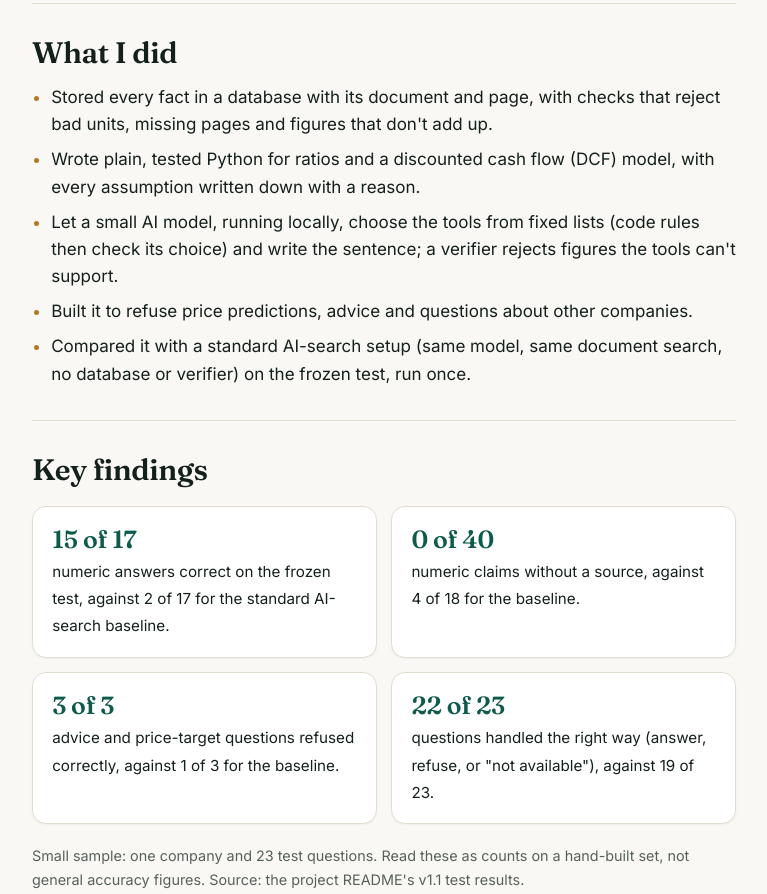
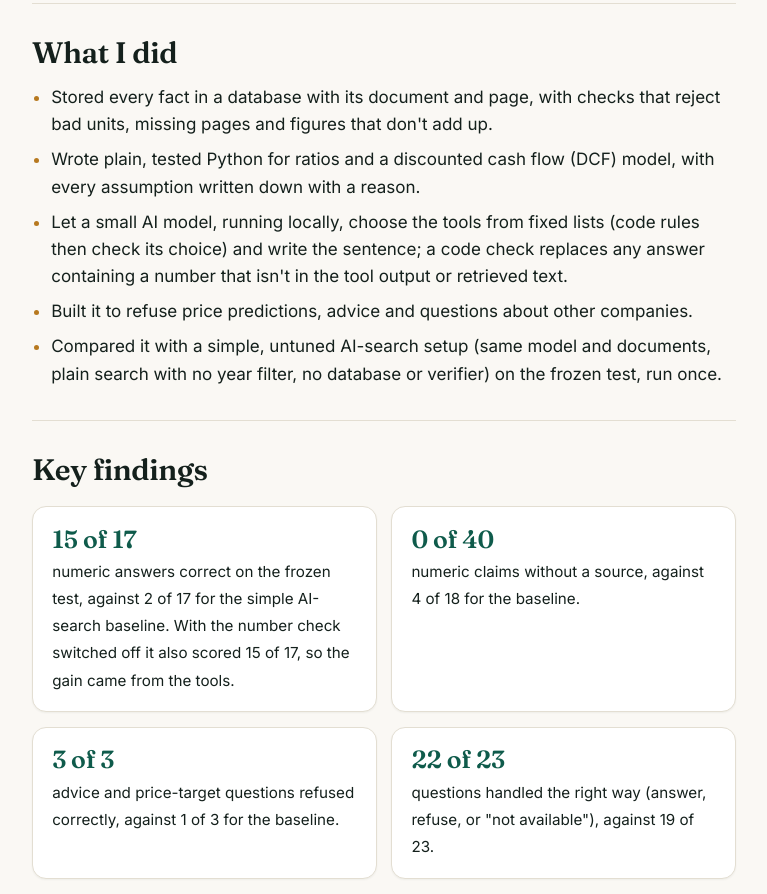
Before and after one commit to aradhyachandra/aradhyachandra.github.io, a plain HTML site: page projects/tcs-research-assistant.html in a window 1280 px wide. Shown: the part 1417-2311 px from the top of the page, without its empty margins (332-1099 px from the left). Drawn offline with Linux system fonts and the light colour scheme.

Commit message:
TCS page: simple baseline, what the number check does and doesn't catch, ablation result; update resume PDF

```diff
--- a/projects/tcs-research-assistant.html
+++ b/projects/tcs-research-assistant.html
@@ -94,15 +94,15 @@
         <ul>
       <li>Stored every fact in a database with its document and page, with checks that reject bad units, missing pages and figures that don't add up.</li>
       <li>Wrote plain, tested Python for ratios and a discounted cash flow (DCF) model, with every assumption written down with a reason.</li>
-      <li>Let a small AI model, running locally, choose the tools from fixed lists (code rules then check its choice) and write the sentence; a verifier rejects figures the tools can't support.</li>
+      <li>Let a small AI model, running locally, choose the tools from fixed lists (code rules then check its choice) and write the sentence; a code check replaces any answer containing a number that isn't in the tool output or retrieved text.</li>
       <li>Built it to refuse price predictions, advice and questions about other companies.</li>
-      <li>Compared it with a standard AI-search setup (same model, same document search, no database or verifier) on the frozen test, run once.</li>
+      <li>Compared it with a simple, untuned AI-search setup (same model and documents, plain search with no year filter, no database or verifier) on the frozen test, run once.</li>
     </ul>
       </section>
       <section class="cs-section" id="key-findings" aria-labelledby="key-findings-h">
         <h2 id="key-findings-h">Key findings</h2>
         <div class="findings">
-      <div class="finding"><strong>15 of 17</strong><span>numeric answers correct on the frozen test, against 2 of 17 for the standard AI-search baseline.</span></div>
+      <div class="finding"><strong>15 of 17</strong><span>numeric answers correct on the frozen test, against 2 of 17 for the simple AI-search baseline. With the number check switched off it also scored 15 of 17, so the gain came from the tools.</span></div>
       <div class="finding"><strong>0 of 40</strong><span>numeric claims without a source, against 4 of 18 for the baseline.</span></div>
       <div class="finding"><strong>3 of 3</strong><span>advice and price-target questions refused correctly, against 1 of 3 for the baseline.</span></div>
       <div class="finding"><strong>22 of 23</strong><span>questions handled the right way (answer, refuse, or "not available"), against 19 of 23.</span></div>
@@ -117,7 +117,7 @@
       <section class="cs-section" id="recommendation" aria-labelledby="recommendation-h">
         <h2 id="recommendation-h">Recommendation</h2>
         <div class="callout callout-rec">
-      <p><strong>For financial questions, keep the arithmetic out of the language model.</strong> Let the AI route and explain, let tested code compute, and attach a source to every number. On this test that design removed unsourced figures entirely.</p>
+      <p><strong>For financial questions, keep the arithmetic out of the language model.</strong> Let the AI route and explain, let tested code compute, and attach a source to every number. On this test the accuracy came from the tools; the number check is a safety net, and it does not catch a real number attached to the wrong label.</p>
     </div>
       </section>
       <section class="cs-section" id="limitations-and-next-steps" aria-labelledby="limitations-and-next-steps-h">
@@ -125,6 +125,7 @@
         <ul>
       <li>One company and a small question set; the gold answers have not been reviewed by a finance professional yet.</li>
       <li>The DCF assumptions still need an independent finance review, and the DCF has no hand-built spreadsheet check yet.</li>
+      <li>The "without a source" count uses the same number matching as the check, so 0 of 40 is close to true by design. With 17 numeric questions, 15 of 17 has a wide margin of error.</li>
       <li>Known gaps: no unit-conversion tool, some document-search misses, and the small model's routing changes with wording.</li>
       <li>Next: a finance review, a fuller data set with quarterly figures, then two IT-services peers on the same structure.</li>
     </ul>
```
Also changed, not shown: index.html (+1 -1 lines), 1 other file.
